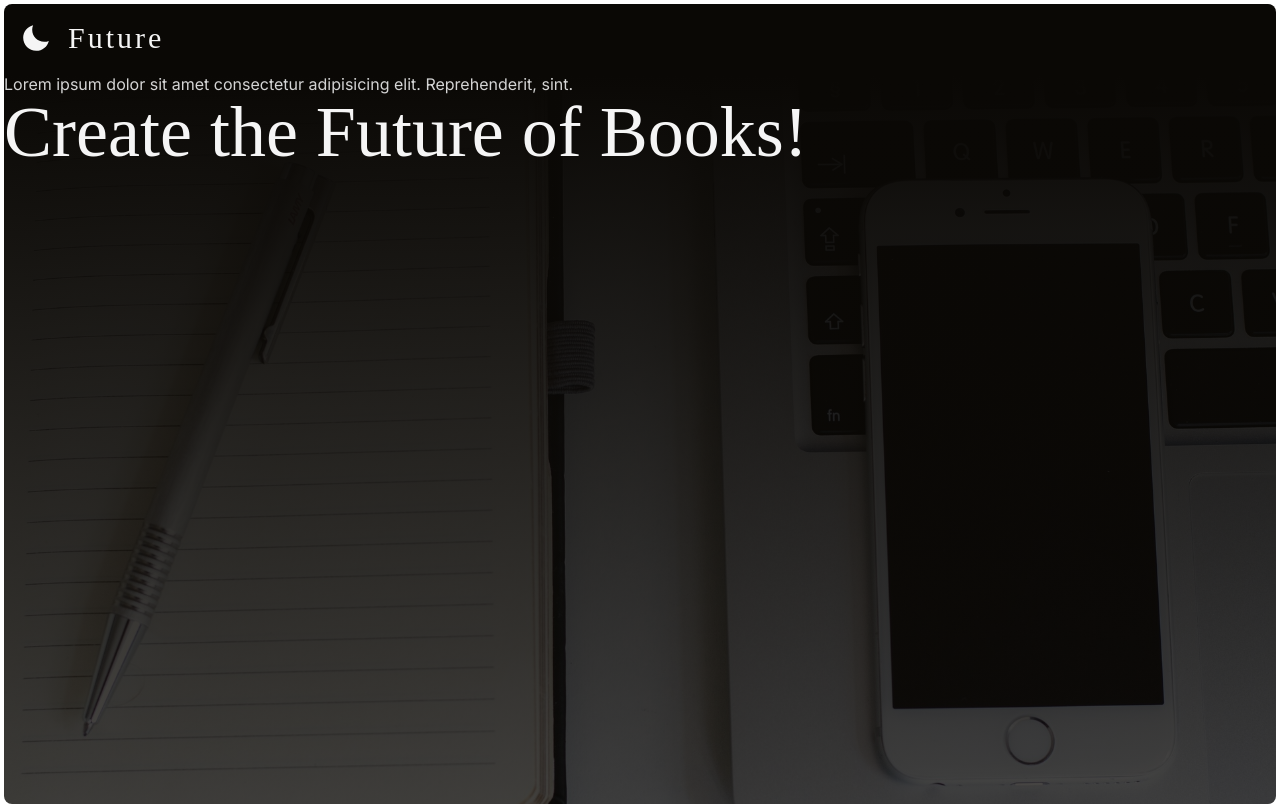
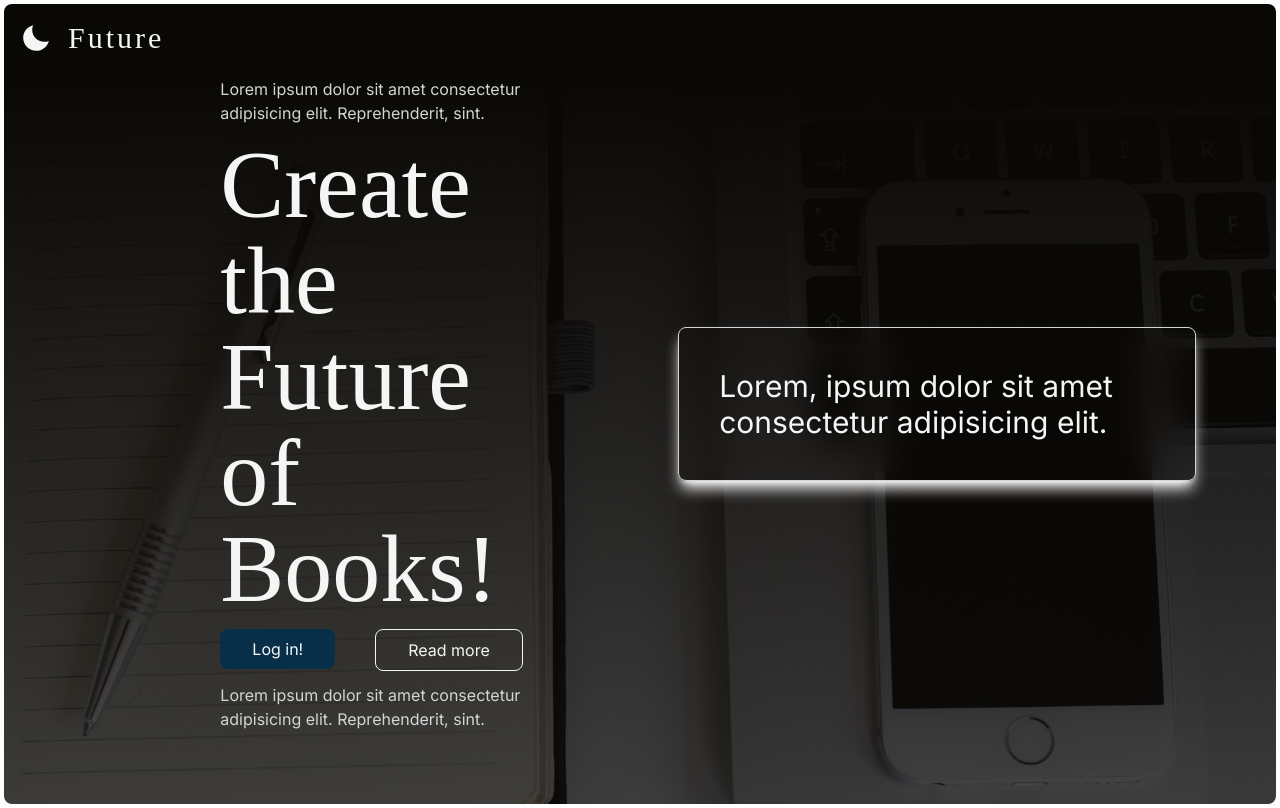
Before and after one commit to pawelek7k/future, a Next.js app: page / in a window 1280 px wide. Built offline with nearby package versions, Linux system fonts and the light colour scheme; a web font is replaced by a local one.

Commit message:
Update page.tsx

```diff
--- a/app/(marketing)/page.tsx
+++ b/app/(marketing)/page.tsx
@@ -3,15 +3,40 @@ import { MarketingNavigation } from "../components/navigations/MarketingNav";
 const Home: React.FC = () => {
   return (
     <main className="">
-      <section className="h-screen bg-hero-bg bg-center bg-no-repeat bg-cover m-1 rounded-lg">
+      <section className="h-screen bg-hero-bg bg-center bg-no-repeat bg-cover m-1 rounded-lg flex gap-10 backdrop-blur-lg">
         <MarketingNavigation />
+        <div className="flex flex-col justify-center gap-3 ">
           <p className="text-neutral-300">
             Lorem ipsum dolor sit amet consectetur adipisicing elit.
             Reprehenderit, sint.
           </p>
-        <h1 className="text-neutral-100 font-sans text-7xl">
+          <h1 className="text-neutral-100 font-sans text-8xl w-72">
             Create the Future of Books!
           </h1>
+          <ul className="flex gap-10">
+            <li>
+              <button className="text-neutral-100 bg-sky-950 px-8 py-2 rounded-lg">
+                Log in!
+              </button>
+            </li>
+            <li>
+              <button className="text-neutral-100 border border-neutral-100 px-8 py-2 rounded-lg">
+                Read more
+              </button>
+            </li>
+          </ul>
+          <p className="text-neutral-300">
+            Lorem ipsum dolor sit amet consectetur adipisicing elit.
+            Reprehenderit, sint.
+          </p>
+        </div>
+        <div className="flex items-center justify-center p-20">
+          <div className="rounded-lg border border-neutral-300 p-10 shadow-lg shadow-white backdrop-blur-lg">
+            <h2 className="text-neutral-100  text-3xl ">
+              Lorem, ipsum dolor sit amet consectetur adipisicing elit.{" "}
+            </h2>
+          </div>
+        </div>
       </section>
     </main>
   );
```
Lines whose indentation alone changed are shown as unchanged.
